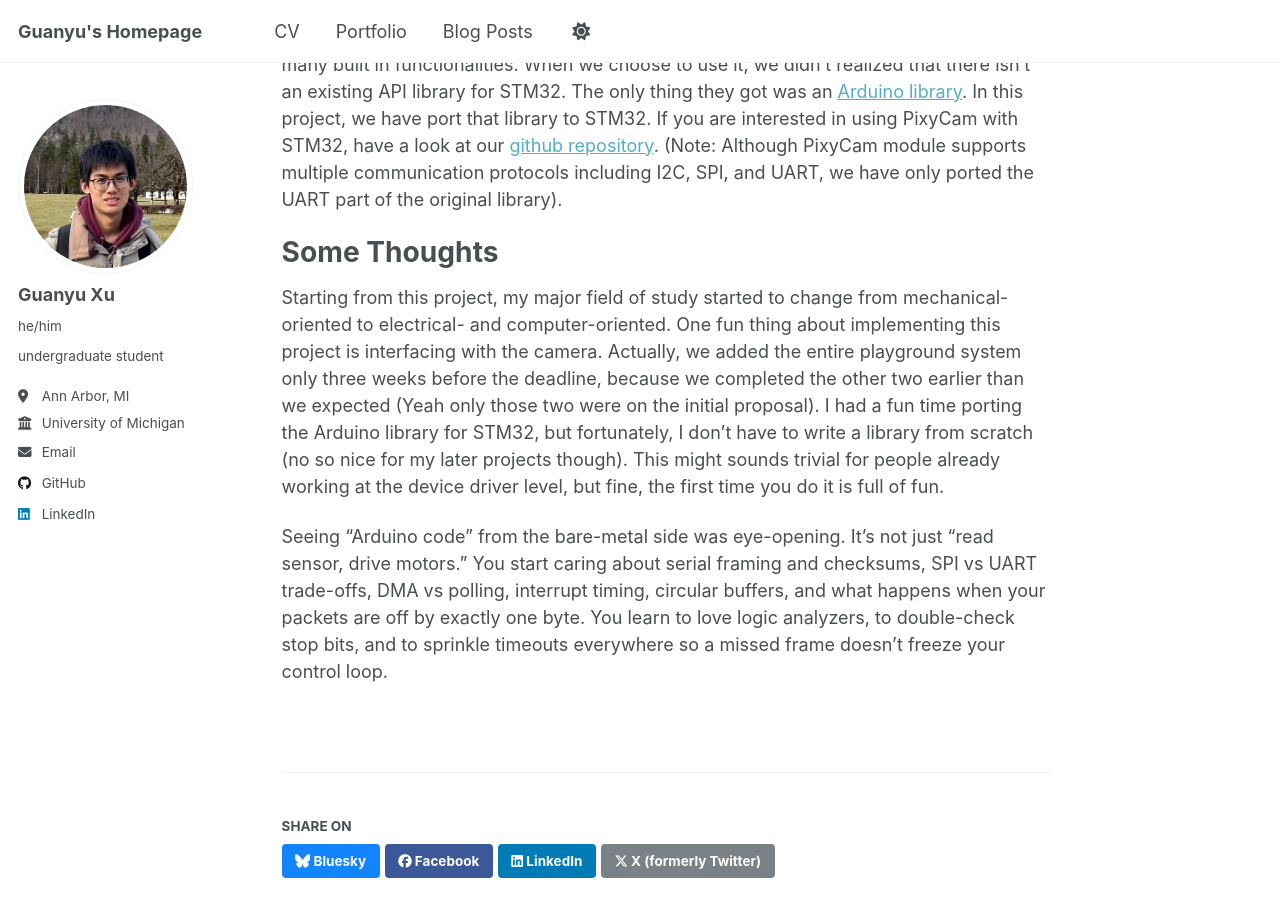
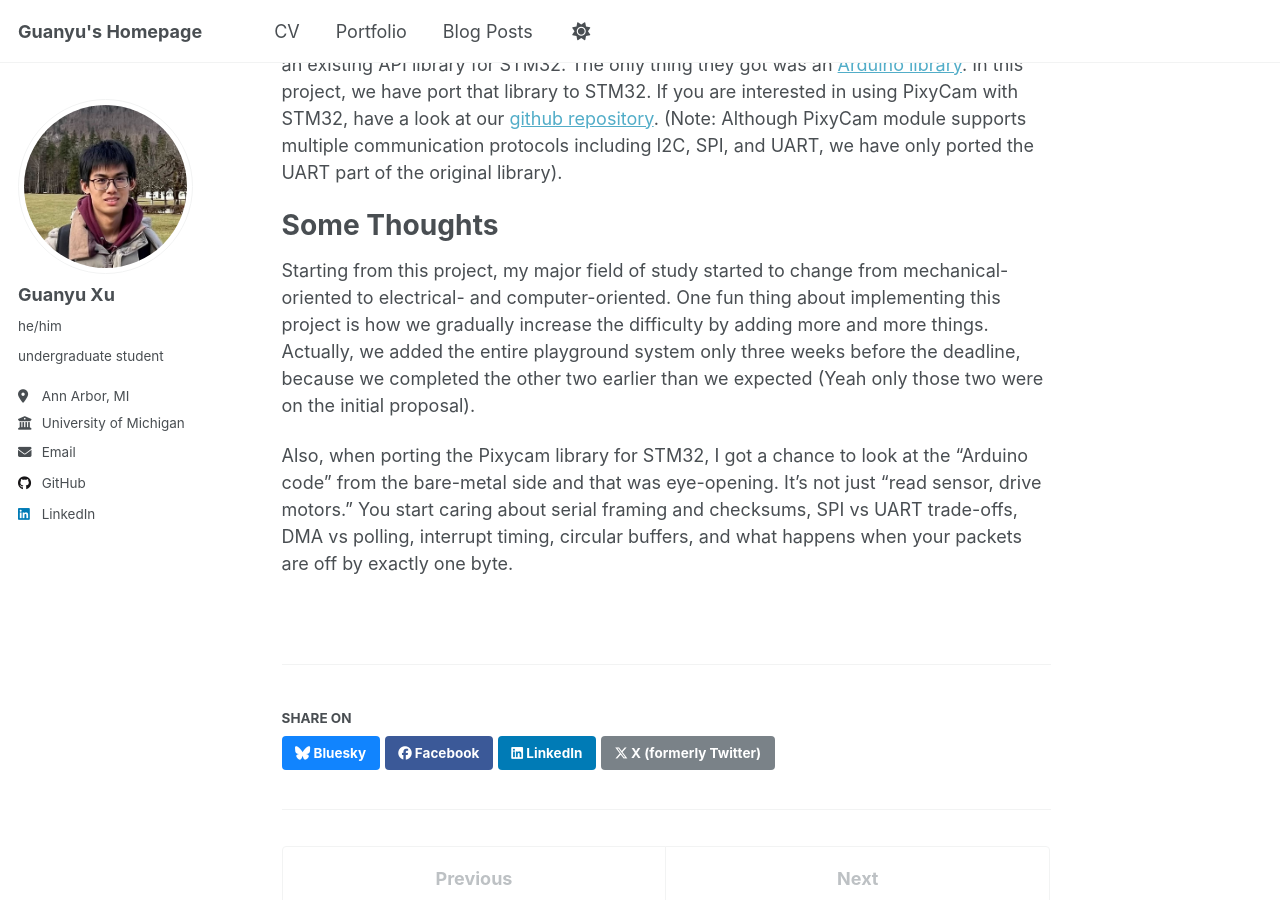
Before and after one commit to XuGuaaaanyu/XuGuaaaanyu.github.io, a Jekyll site: the page built from _portfolio/portfolio-2.md, in a window 1280 px wide and 900 px high, scrolled down 3955 px. Built offline with Jekyll 4.4.1, drawn with Linux system fonts in a browser that asks for light colours; a script that is not in the unit is left out; some of the changed text lies outside the part shown.

Commit message:
update grid

```diff
--- a/_portfolio/portfolio-2.md
+++ b/_portfolio/portfolio-2.md
@@ -4,7 +4,7 @@
 collection: portfolio
 ---
 
-This is the final project for **EECS 373 Introduction to Embedded System Design** at UM. This course is mainly teaching embedded system in general and place a focus on the STM32 microcontroller in the lab. For the final project, the course itself didn't constrain us onto some specific project topics, instead, we are allowed to choose whatever we want to build as long as it demonstrate our skills in embedded system design. To make things fun, our project is about designing a physical game where each user controls a toy vehicle (Zumo) and competes for occuping as many parking spots as possible. Specifically, the game has the following rules:
+This is the final project for **EECS 373 Introduction to Embedded System Design** at UM. This course is mainly teaching embedded system in general and place a focus on using the STM32 microcontroller in the lab. For the final project, we are allowed to choose whatever we want to build as long as it demonstrate our skills in embedded system design. To make things fun, our project is about designing a physical game where each user controls a toy vehicle (Zumo) and competes for occuping as many parking spots as possible. Specifically, the game has the following rules:
 - **Players**: 4 Zumo cars (each with a unique color).
 - **Rounds**: 3 trials for each round; highest total score wins.
 - **Parking Spots**: 10 spots per round (randomly generated, indicated by white LEDs).
@@ -40,6 +40,6 @@
 The PixyCam is a powerful camera module with an ESP32 processor on board that have many built in functionalities. When we choose to use it, we didn't realized that there isn't an existing API library for STM32. The only thing they got was an [Arduino library](https://docs.pixycam.com/wiki/doku.php?id=wiki:v2:arduino_api). In this project, we have port that library to STM32. If you are interested in using PixyCam with STM32, have a look at our [github repository](https://github.com/XuGuaaaanyu/Lumen_Grid/tree/main/Playground). (Note: Although PixyCam module supports multiple communication protocols including I2C, SPI, and UART, we have only ported the UART part of the original library).
 
 # Some Thoughts
-Starting from this project, my major field of study started to change from mechanical-oriented to electrical- and computer-oriented. One fun thing about implementing this project is interfacing with the camera. Actually, we added the entire playground system only three weeks before the deadline, because we completed the other two earlier than we expected (Yeah only those two were on the initial proposal). I had a fun time porting the Arduino library for STM32, but fortunately, I don't have to write a library from scratch (no so nice for my later projects though). This might sounds trivial for people already working at the device driver level, but fine, the first time you do it is full of fun.
+Starting from this project, my major field of study started to change from mechanical-oriented to electrical- and computer-oriented. One fun thing about implementing this project is how we gradually increase the difficulty by adding more and more things. Actually, we added the entire playground system only three weeks before the deadline, because we completed the other two earlier than we expected (Yeah only those two were on the initial proposal).
 
-Seeing “Arduino code” from the bare-metal side was eye-opening. It’s not just “read sensor, drive motors.” You start caring about serial framing and checksums, SPI vs UART trade-offs, DMA vs polling, interrupt timing, circular buffers, and what happens when your packets are off by exactly one byte. You learn to love logic analyzers, to double-check stop bits, and to sprinkle timeouts everywhere so a missed frame doesn’t freeze your control loop.
+Also, when porting the Pixycam library for STM32, I got a chance to look at the “Arduino code” from the bare-metal side and that was eye-opening. It’s not just “read sensor, drive motors.” You start caring about serial framing and checksums, SPI vs UART trade-offs, DMA vs polling, interrupt timing, circular buffers, and what happens when your packets are off by exactly one byte.
```
